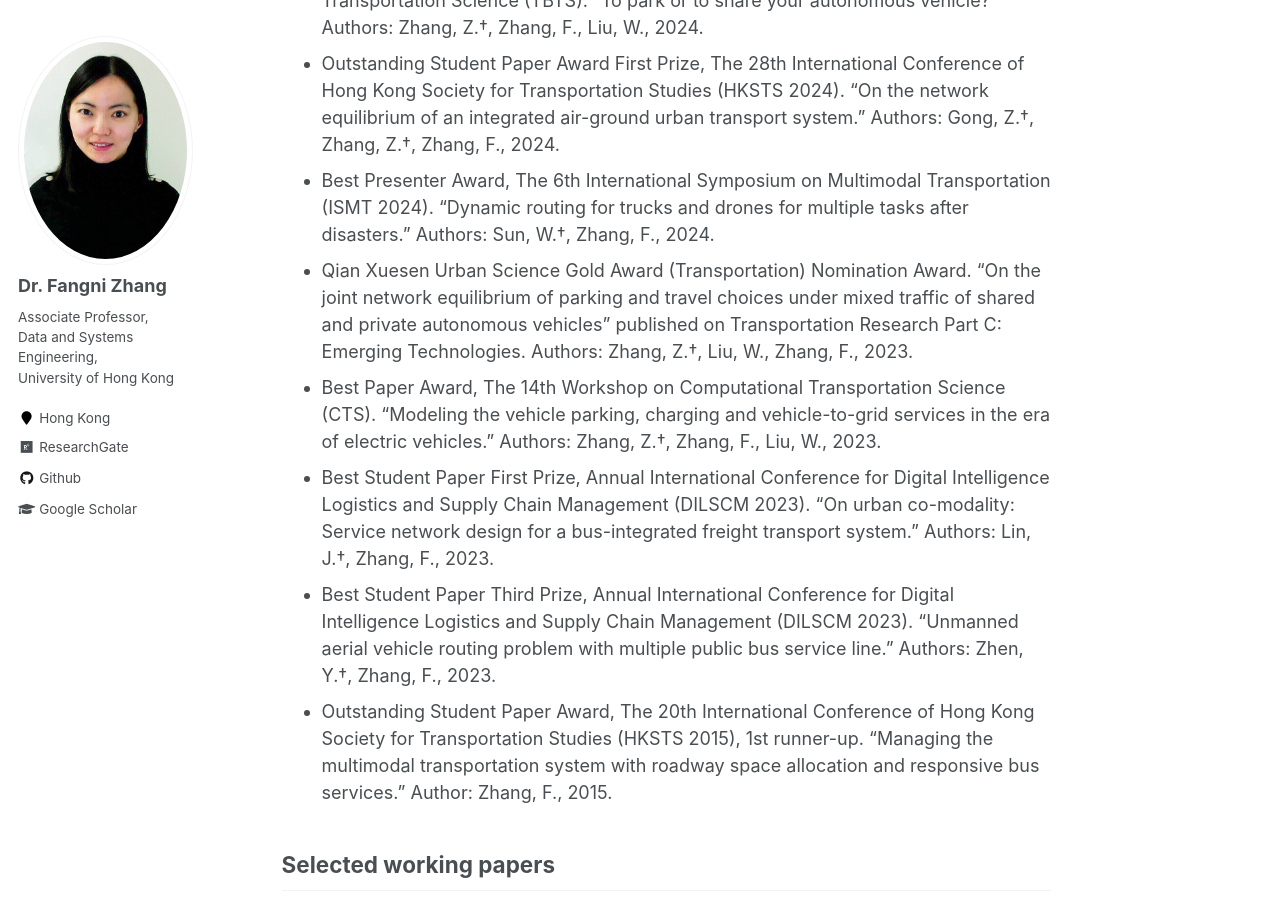
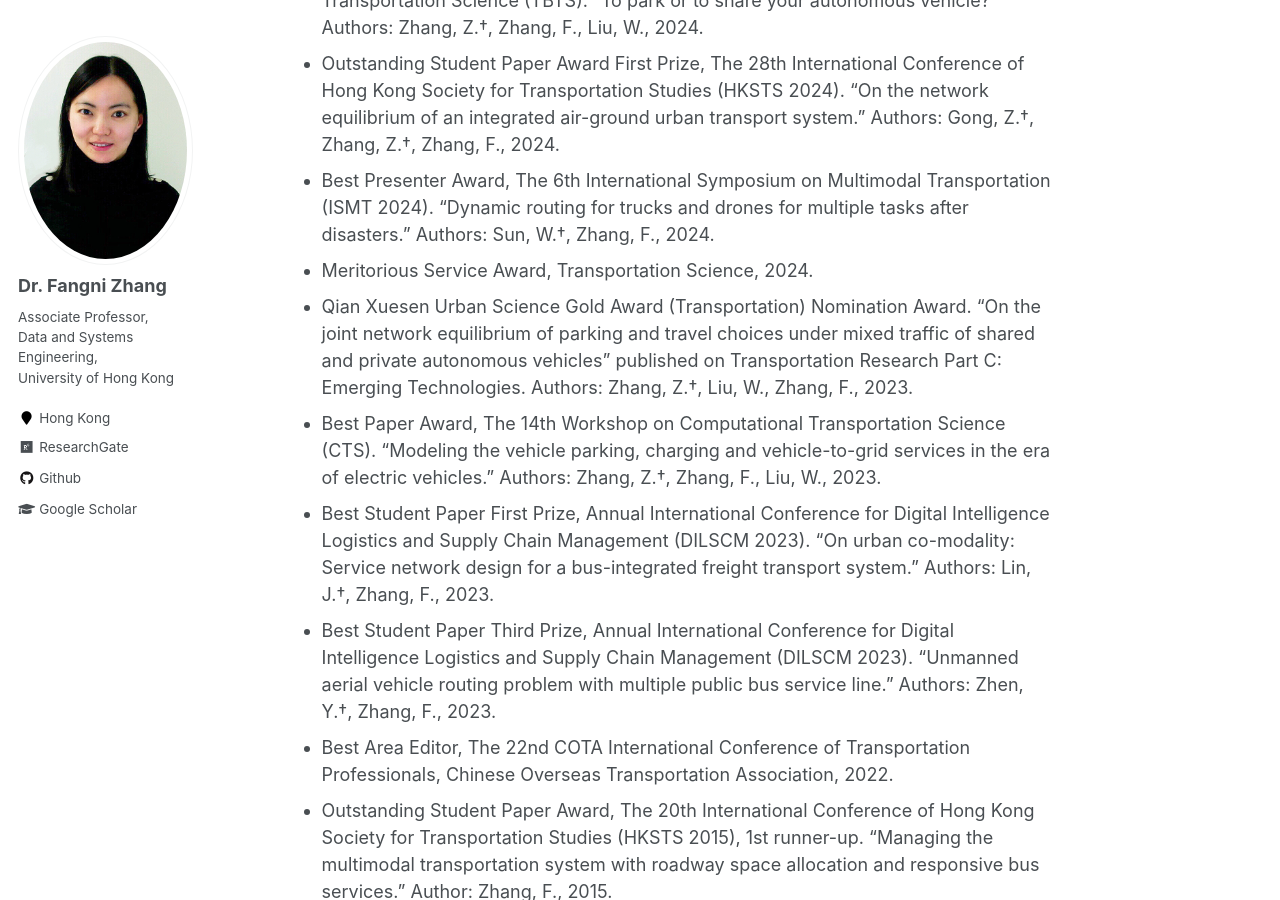
Before and after one commit to fangnizhang/fangnizhang.github.io, a Jekyll site: the page built from _pages/research.md, in a window 1280 px wide and 900 px high, scrolled down 1546 px. Built offline with Jekyll 4.4.1, drawn with Linux system fonts in a browser that asks for light colours.

Commit message:
Update research.md

```diff
--- a/_pages/research.md
+++ b/_pages/research.md
@@ -25,10 +25,12 @@ Research Awards
 * Best Paper Award, The 5th Frontier Symposium on Traffic Behavior and Transportation Science (TBTS). "To park or to share your autonomous vehicle?" Authors: Zhang, Z.†, Zhang, F., Liu, W., 2024.
 * Outstanding Student Paper Award First Prize, The 28th International Conference of Hong Kong Society for Transportation Studies (HKSTS 2024). "On the network equilibrium of an integrated air-ground urban transport system." Authors: Gong, Z.†, Zhang, Z.†, Zhang, F., 2024.
 * Best Presenter Award, The 6th International Symposium on Multimodal Transportation (ISMT 2024). "Dynamic routing for trucks and drones for multiple tasks after disasters." Authors: Sun, W.†, Zhang, F., 2024.
+* Meritorious Service Award, Transportation Science, 2024.
 * Qian Xuesen Urban Science Gold Award (Transportation) Nomination Award. "On the joint network equilibrium of parking and travel choices under mixed traffic of shared and private autonomous vehicles" published on Transportation Research Part C: Emerging Technologies. Authors: Zhang, Z.†, Liu, W., Zhang, F., 2023.
 * Best Paper Award, The 14th Workshop on Computational Transportation Science (CTS). "Modeling the vehicle parking, charging and vehicle-to-grid services in the era of electric vehicles." Authors: Zhang, Z.†, Zhang, F., Liu, W., 2023.
 * Best Student Paper First Prize, Annual International Conference for Digital Intelligence Logistics and Supply Chain Management (DILSCM 2023). "On urban co-modality: Service network design for a bus-integrated freight transport system." Authors: Lin, J.†, Zhang, F., 2023.
 * Best Student Paper Third Prize, Annual International Conference for Digital Intelligence Logistics and Supply Chain Management (DILSCM 2023). "Unmanned aerial vehicle routing problem with multiple public bus service line." Authors: Zhen, Y.†, Zhang, F., 2023.
+* Best Area Editor, The 22nd COTA International Conference of Transportation Professionals, Chinese Overseas Transportation Association, 2022.
 * Outstanding Student Paper Award, The 20th International Conference of Hong Kong Society for Transportation Studies (HKSTS 2015), 1st runner-up. "Managing the multimodal transportation system with roadway space allocation and responsive bus services." Author: Zhang, F., 2015.
 
 Selected working papers
```
